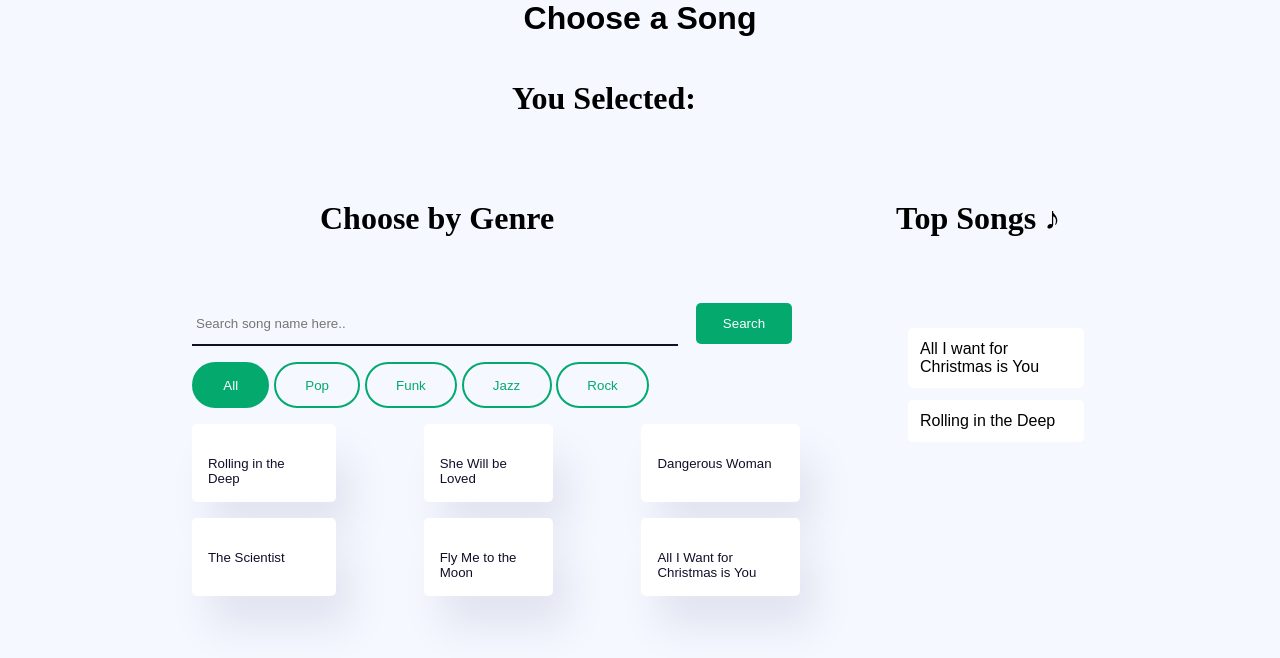
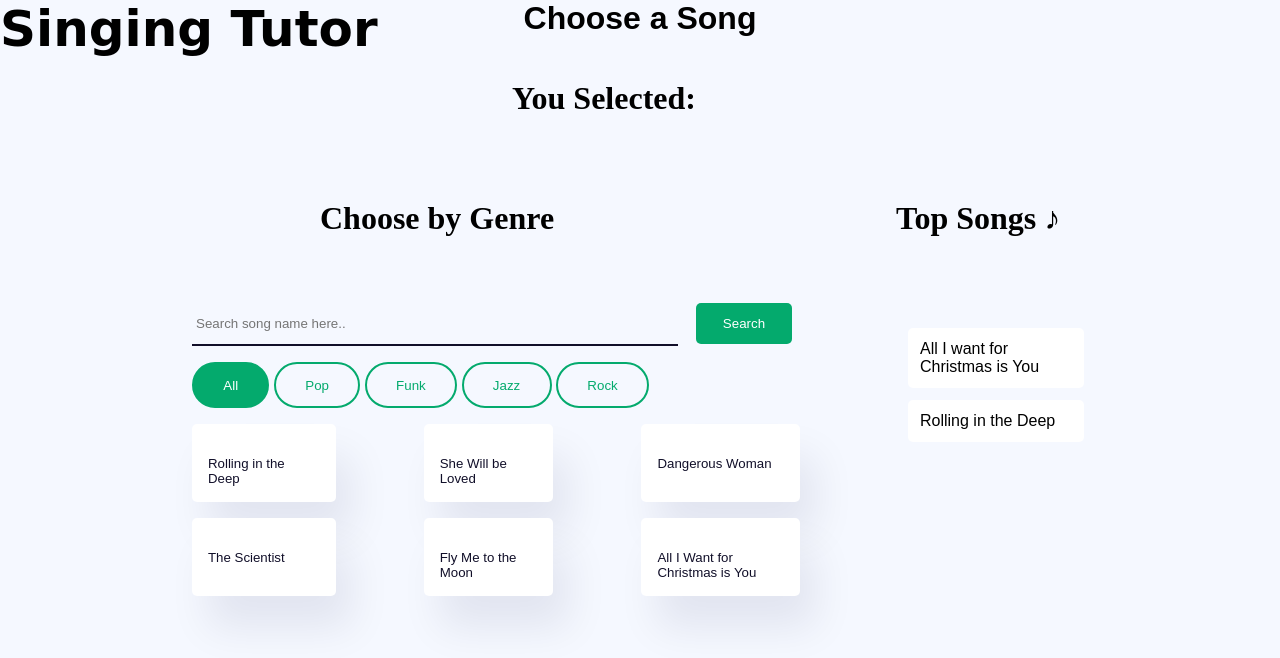
Before and after one commit to snnithya/HCI-singing, a plain HTML site: page index.html in a window 1280 px wide. Shown: the top 658 px of the page. Drawn offline with Linux system fonts and the light colour scheme.

Commit message:
Addded title

```diff
--- a/index.html
+++ b/index.html
@@ -3,7 +3,7 @@
 
 <head>
 
-    <title>Library</title>
+    <title>Singing Tutor</title>
     <meta charset="utf-8">
     <meta http-equiv="X-UA-Compatible" content="IE=edge">
     <meta name="viewport" content="width=device-width, initial-scale=1">
@@ -11,8 +11,10 @@
 
 
 </head>
+<title>Singing Tutor</title>
 
 <body>
+    <h1 class="myTitle">Singing Tutor</h1>
     <h1 class="choose">Choose a Song</h1>
     </br>
 
--- a/static/styles/library.css
+++ b/static/styles/library.css
@@ -1,6 +1,12 @@
 .choose {
     text-align: center;
     font-family: Arial, Helvetica, sans-serif;
+}
+
+.myTitle {
+  position: absolute;
+  font-family: Snell Roundhand, cursive;
+  font-size: 50px;
 }
 
 .genre {
```
